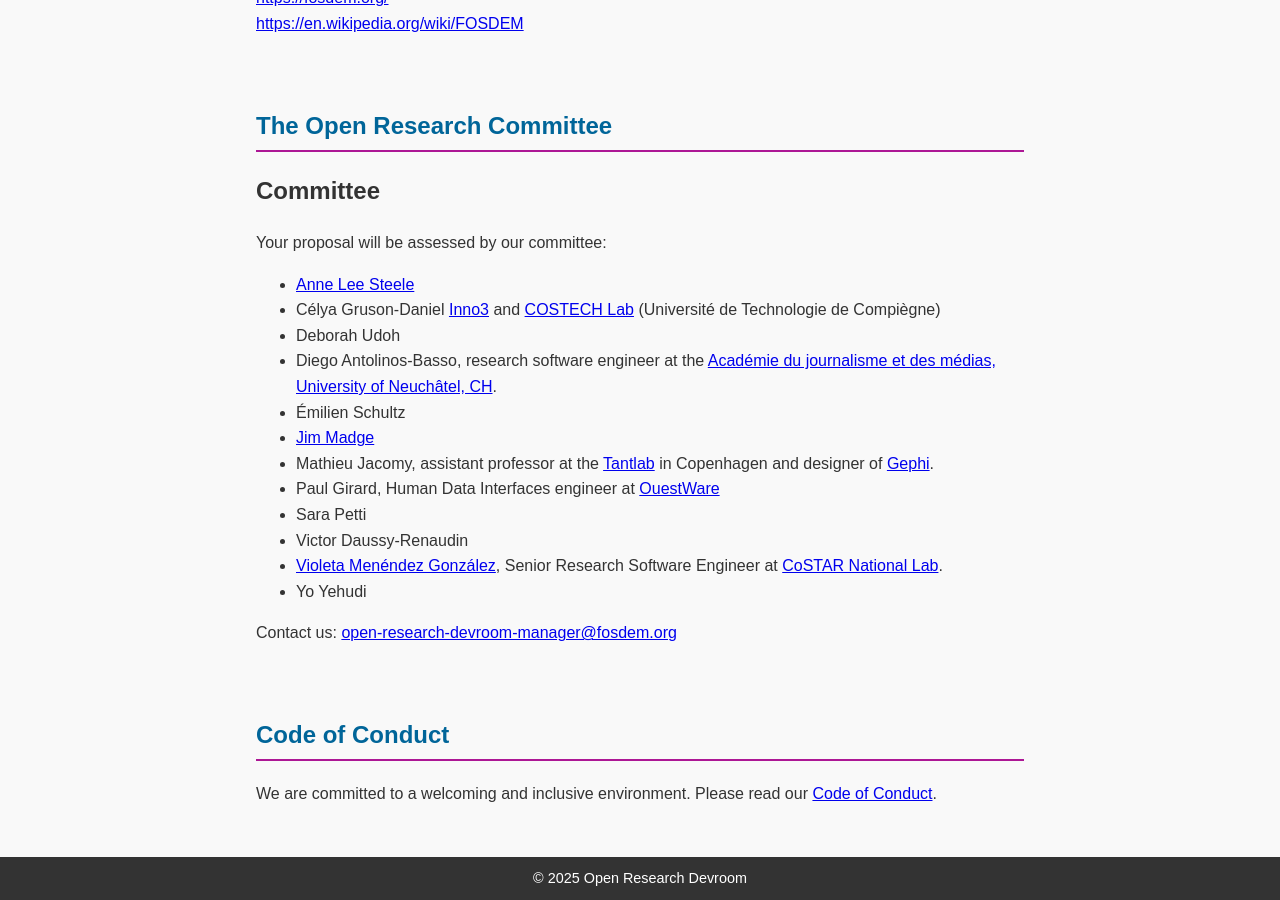
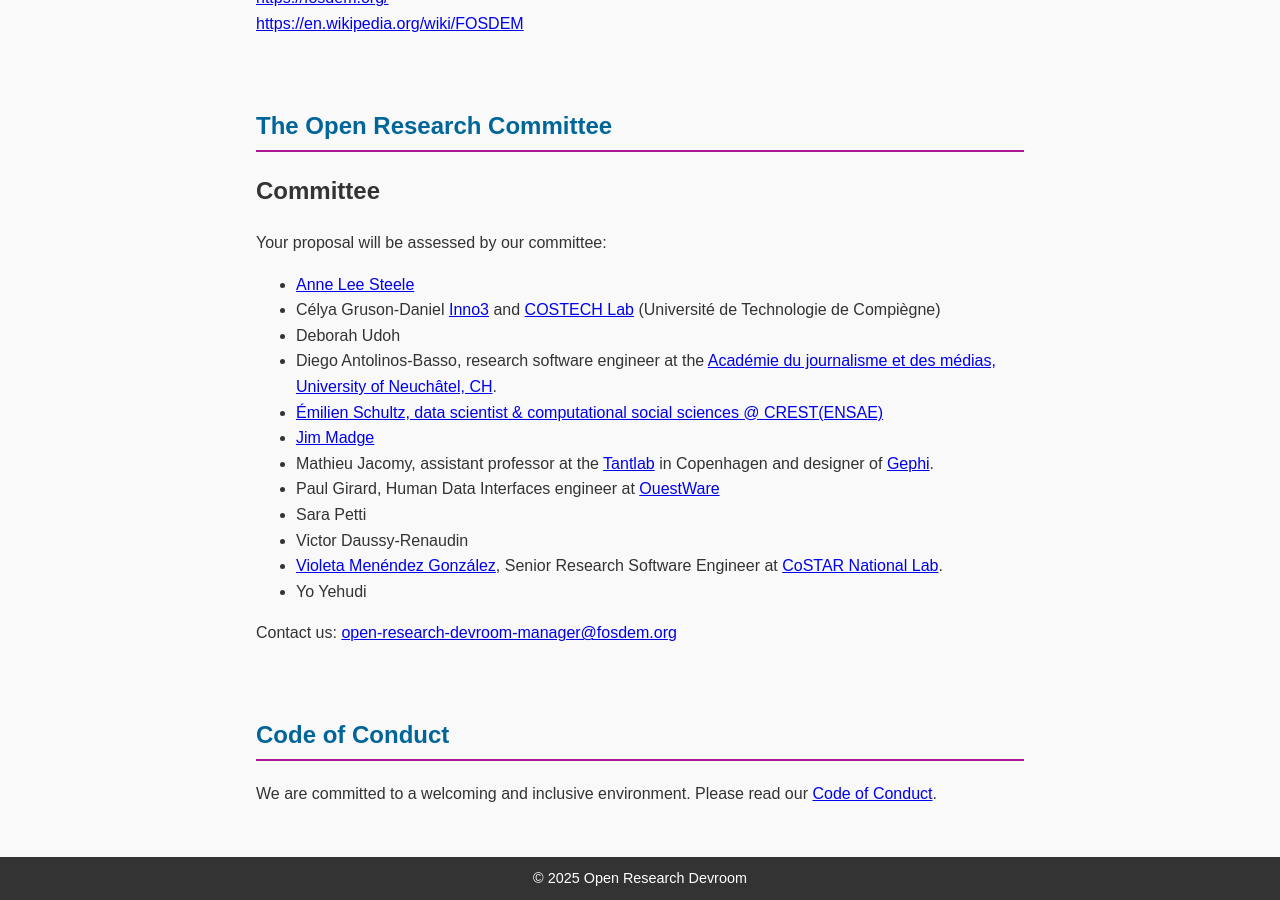
Before and after one commit to research-fosdem/research-fosdem.github.io, a Jekyll site: the page built from index.md, in a window 1280 px wide and 900 px high, scrolled down 4070 px. Built offline with Jekyll 4.4.1, drawn with Linux system fonts in a browser that asks for light colours.

Commit message:
Update Émilien Schultz's information in index.md

```diff
--- a/index.md
+++ b/index.md
@@ -154,7 +154,7 @@ Your proposal will be assessed by our committee:
 - Célya Gruson-Daniel [Inno3](https://inno3.fr/) and [COSTECH Lab](https://costech.utc.fr/Le-COSTECH) (Université de Technologie de Compiègne)
 - Deborah Udoh
 - Diego Antolinos-Basso, research software engineer at the [Académie du journalisme et des médias, University of Neuchâtel, CH](https://www.unine.ch/ajm).
-- Émilien Schultz
+- [Émilien Schultz, data scientist & computational social sciences @ CREST(ENSAE)](https://emilienschultz.github.io/)
 - [Jim Madge](https://blog.jmadge.com)
 - Mathieu Jacomy, assistant professor at the [Tantlab](https://www.en.culture.aau.dk/research/research-groups/tantlab) in Copenhagen and designer of [Gephi](https://gephi.org/).
 - Paul Girard, Human Data Interfaces engineer at [OuestWare](https://ouestware.com)
```
